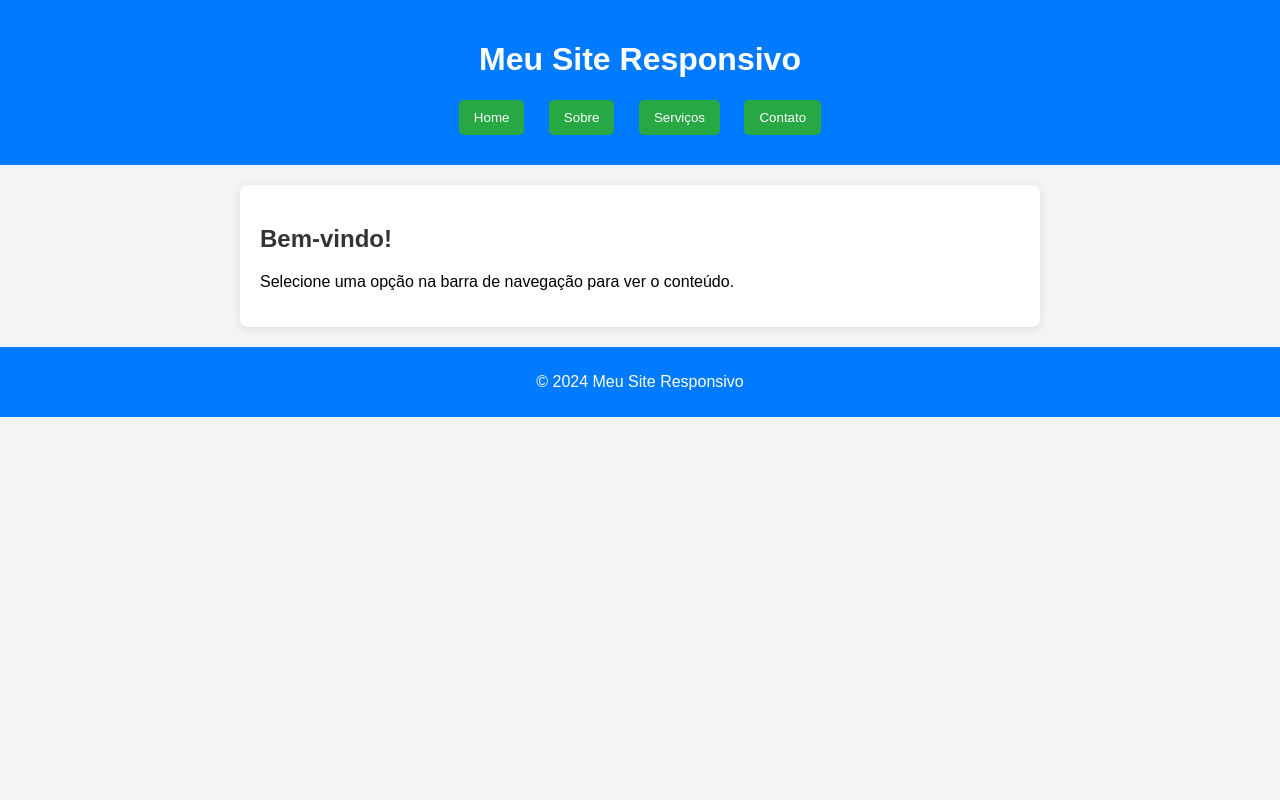
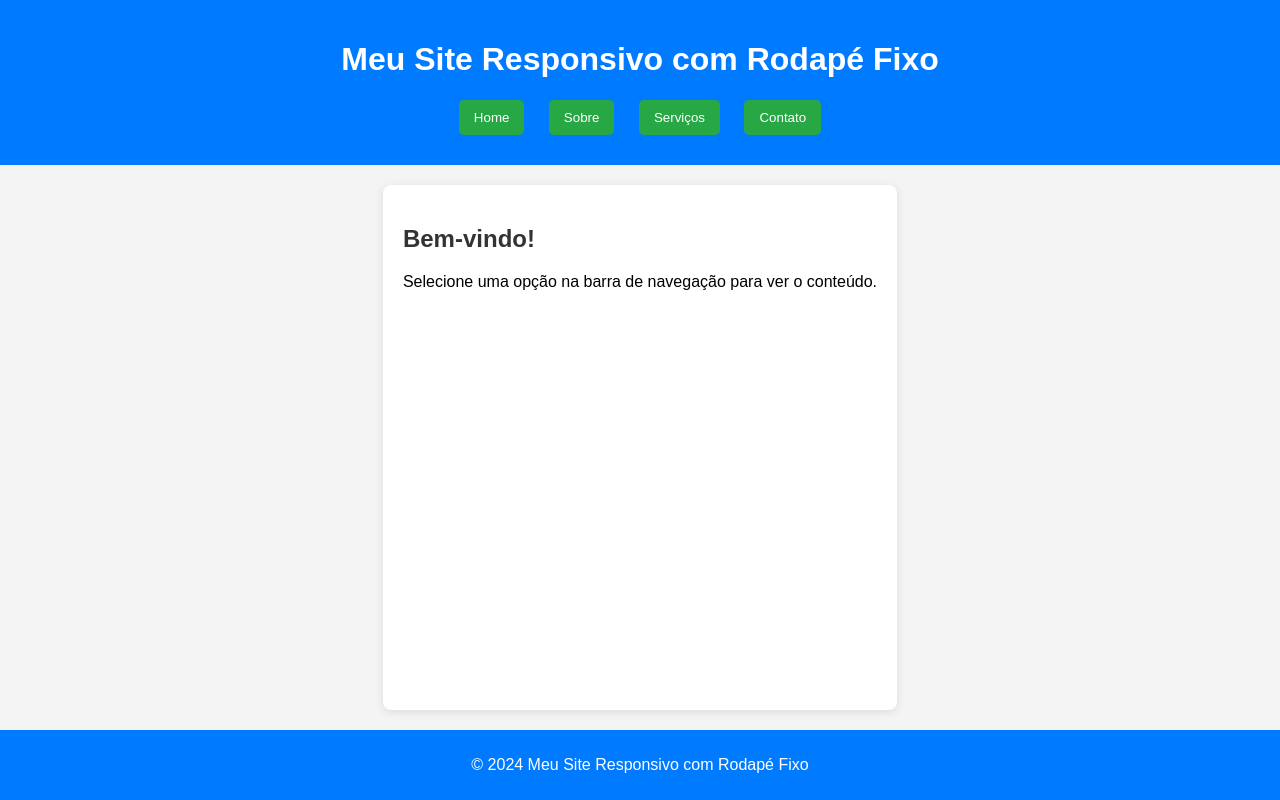
Before and after one commit to jaasielsilva/meu-site, a plain HTML site: page index.html in a window 1280 px wide. Drawn offline with Linux system fonts and the light colour scheme.

Commit message:
Update index.html

```diff
--- a/index.html
+++ b/index.html
@@ -3,7 +3,7 @@
 <head>
     <meta charset="UTF-8">
     <meta name="viewport" content="width=device-width, initial-scale=1.0">
-    <title>Meu Site Responsivo</title>
+    <title>Meu Site Responsivo com Rodapé Fixo</title>
     <style>
         * {
             box-sizing: border-box;
@@ -13,6 +13,9 @@
             margin: 0;
             padding: 0;
             background-color: #f4f4f4;
+            display: flex;
+            flex-direction: column;
+            min-height: 100vh; /* Faz o corpo ocupar pelo menos a altura total da tela */
         }
         header {
             background: #007BFF;
@@ -43,14 +46,13 @@
             box-shadow: 0 2px 10px rgba(0, 0, 0, 0.1);
             margin: 20px auto;
             max-width: 800px; /* Limita a largura máxima */
+            flex: 1; /* Faz o main ocupar o espaço disponível */
         }
         footer {
             text-align: center;
             padding: 10px;
             background: #007BFF;
             color: white;
-            position: relative;
-            bottom: 0;
             width: 100%;
         }
         h2 {
@@ -79,7 +81,7 @@
 </head>
 <body>
     <header>
-        <h1>Meu Site Responsivo</h1>
+        <h1>Meu Site Responsivo com Rodapé Fixo</h1>
         <nav>
             <button onclick="showHome()">Home</button>
             <button onclick="showAbout()">Sobre</button>
@@ -92,7 +94,7 @@
         <p>Selecione uma opção na barra de navegação para ver o conteúdo.</p>
     </main>
     <footer>
-        <p>&copy; 2024 Meu Site Responsivo</p>
+        <p>&copy; 2024 Meu Site Responsivo com Rodapé Fixo</p>
     </footer>
     <script>
         function showHome() {
```
